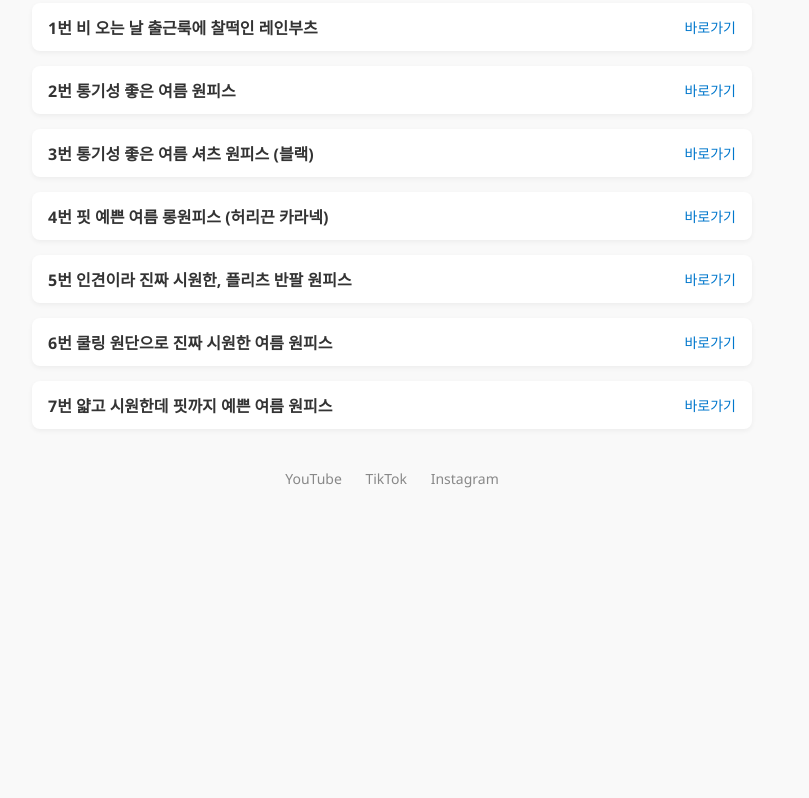
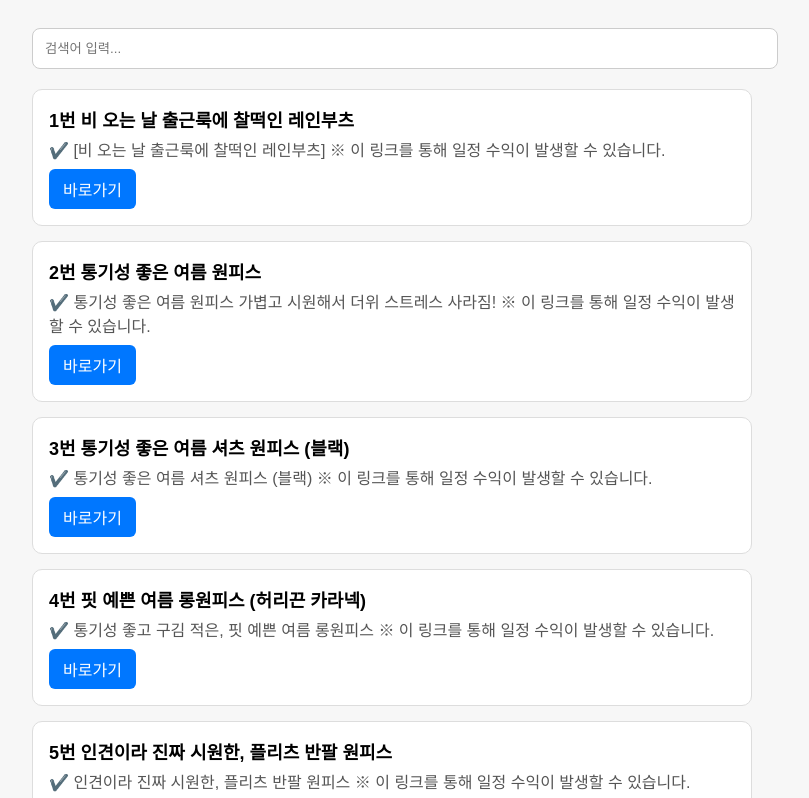
Before and after one commit to EatedApple/linkpage, a plain HTML site: page index.html in a window 1280 px wide. Shown: the part 111-909 px from the top of the page, without its empty margins (248-1057 px from the left). Before the commit the page ends 800 px from the top, so only its background shows below. Drawn offline with Linux system fonts and the light colour scheme.

Commit message:
Update index.html

```diff
--- a/index.html
+++ b/index.html
@@ -1,102 +1,65 @@
 <!DOCTYPE html>
 <html lang="ko">
 <head>
-  <meta charset="UTF-8">
-  <title>item99 추천 모음</title>
+  <meta charset="UTF-8" />
+  <meta name="viewport" content="width=device-width, initial-scale=1.0" />
+  <title>item99 상품 모음</title>
   <style>
-    body {
-      font-family: "Segoe UI", sans-serif;
-      background: #f9f9f9;
-      color: #333;
-      max-width: 720px;
-      margin: 0 auto;
-      padding: 30px;
-    }
-
-    h1 {
-      text-align: center;
-      font-size: 28px;
-      margin-bottom: 25px;
-    }
-
-    ul {
-      list-style: none;
-      padding: 0;
-    }
-
-    li {
-      margin-bottom: 15px;
-      background: #fff;
-      padding: 12px 16px;
-      border-radius: 8px;
-      box-shadow: 0 2px 5px rgba(0,0,0,0.05);
-      display: flex;
-      justify-content: space-between;
-      align-items: center;
-    }
-
-    .title {
-      font-weight: bold;
-      font-size: 16px;
-    }
-
-    .link {
-      color: #0077cc;
-      text-decoration: none;
-      font-size: 14px;
-    }
-
-    footer {
-      text-align: center;
-      margin-top: 40px;
-      font-size: 14px;
-      color: #555;
-    }
-
-    footer a {
-      margin: 0 10px;
-      color: #888;
-      text-decoration: none;
-    }
+    body { font-family: sans-serif; padding: 30px; background: #f7f7f7; max-width: 720px; margin: auto; }
+    h1 { text-align: center; }
+    #search { width: 100%; padding: 12px; margin: 20px 0; border-radius: 8px; border: 1px solid #ccc; }
+    .item { background: #fff; padding: 16px; margin-bottom: 15px; border-radius: 10px; border: 1px solid #ddd; }
+    .item-title { font-size: 18px; font-weight: bold; margin-bottom: 5px; }
+    .item-desc { color: #555; margin-bottom: 8px; }
+    .item a { background: #0077ff; color: white; text-decoration: none; padding: 8px 14px; border-radius: 6px; display: inline-block; }
   </style>
+  <!-- Umami Tracking Script -->
+  <script defer src="https://cloud.umami.is/script.js" data-website-id="53f2bb5d-d28d-486b-964d-83e6d7b20e83"></script>
 </head>
 <body>
-
   <h1>📦 item99 추천 모음</h1>
-
-  <ul id="item-list"></ul>
-
-  <footer>
-    <a href="https://www.youtube.com/channel/UC94mOz-J3NAL9tEGu1YB5BA" target="_blank">YouTube</a>
-    <a href="https://www.tiktok.com/@hyunta_item" target="_blank">TikTok</a>
-    <a href="https://www.instagram.com/hyunta_item/" target="_blank">Instagram</a>
-  </footer>
+  <input type="text" id="search" placeholder="검색어 입력..." />
+  <div id="list">불러오는 중...</div>
 
   <script>
-    async function loadItems() {
+    const list = document.getElementById('list');
+    const search = document.getElementById('search');
+    let products = [];
+
+    async function loadData() {
       try {
-        const res = await fetch('./item.json');
-        const items = await res.json();
-
-        const list = document.getElementById("item-list");
-        list.innerHTML = '';
-
-        items.forEach(item => {
-          const li = document.createElement("li");
-          li.innerHTML = `
-            <span class="title">${item.title}</span>
-            <a class="link" href="${item.link}" target="_blank">바로가기</a>
-          `;
-          list.appendChild(li);
-        });
+        const res = await fetch('item.json');
+        products = await res.json();
+        renderList();
       } catch (e) {
-        const list = document.getElementById("item-list");
-        list.innerHTML = '<li>❌ 아이템을 불러올 수 없습니다.</li>';
+        list.innerHTML = '❌ 상품 데이터를 불러올 수 없습니다.';
       }
     }
 
-    loadItems();
+    function renderList(filter = "") {
+      list.innerHTML = "";
+      const filtered = products.filter(p =>
+        p.title.toLowerCase().includes(filter.toLowerCase()) ||
+        p.desc.toLowerCase().includes(filter.toLowerCase())
+      );
+
+      filtered.forEach(p => {
+        const div = document.createElement('div');
+        div.className = 'item';
+        div.innerHTML = `
+          <div class="item-title">${p.title}</div>
+          <div class="item-desc">${p.desc}</div>
+          <a href="${p.link}" target="_blank">바로가기</a>
+        `;
+        list.appendChild(div);
+      });
+    }
+
+    search.addEventListener('input', e => {
+      renderList(e.target.value);
+    });
+
+    loadData();
   </script>
-
 </body>
 </html>
```
